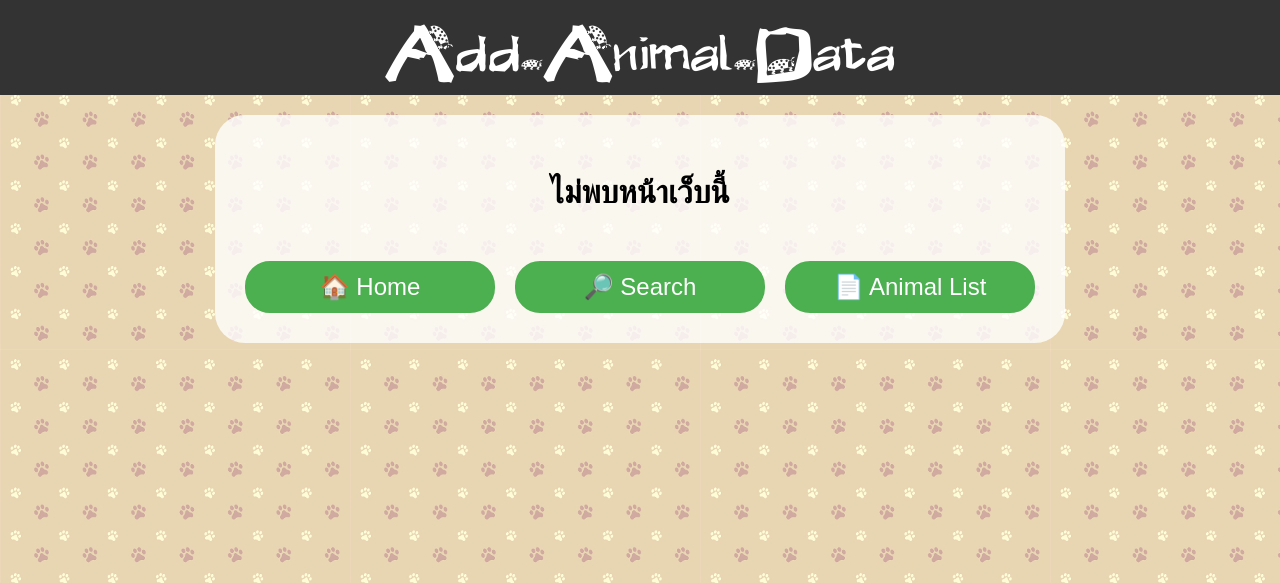
After one commit to ginzlennontk/Park, a Django app: page /animal/Lion in a window 1280 px wide. The commit adds this page. Shown: the top 583 px of the page. Run offline with Django 3.2, Linux system fonts and the light colour scheme; data comes from the database, SQL or seed files in the repository; both versions use the stored data as it was before the commit; some libraries are stand-ins or nearby versions.

Commit message:
add 'no page' page / edit list page(edit button color/ add image)

```diff
--- a/park/static/css/list.css
+++ b/park/static/css/list.css
@@ -111,8 +111,8 @@ background-color:rgba(255,255,255,0.8);
     transition-duration: 0.3s;
 	width: 600px;
     height: 180px;
-    color: white;
-    text-shadow: 1px 1px 0 #444;
+    background-color : white;
+
 }
 
 @media (min-width:1300px){
@@ -129,9 +129,8 @@ box-shadow: 0 8px 16px 0 rgba(0,0,0,0.2), 0 6px 20px 0 rgba(0,0,0,0.19);
     vertical-align: middle;
 }
 .block-list table{
-    color: white;
+    color: #444444;
     font-size:18px;
-    text-shadow: 1px 1px 0 #444;
 
 }
 .list-left {
@@ -140,9 +139,11 @@ box-shadow: 0 8px 16px 0 rgba(0,0,0,0.2), 0 6px 20px 0 rgba(0,0,0,0.19);
 
 .animal_name {
     font-size: 28px;
+    color: #222222;
+    text-shadow: 1px 1px 0 #777777;
 }
-.list_Mammal{background-color:#ac7339; }
-.list_Reptile{background-color:#ff4d4d; }
-.list_Bird{background-color:#04BF9D; }
-.list_Fish{background-color:#008CBA; }
-.list_Amphibian{background-color: #ff8533; }
+.list_Mammal{border: 5px solid #ac7339; }
+.list_Reptile{border: 5px solid #ff4d4d; }
+.list_Bird{border: 5px solid #04BF9D; }
+.list_Fish{border: 5px solid #008CBA; }
+.list_Amphibian{border: 5px solid #ff8533; }
--- /dev/null
+++ b/park/templates/park/no_page.html
@@ -0,0 +1,23 @@
+{% extends 'park/base.html' %}
+{% load static %}
+
+{% block title %}Add Animal{% endblock %}
+
+{% block style_n_script %}
+    <script src="https://ajax.googleapis.com/ajax/libs/jquery/3.2.1/jquery.min.js"></script>
+    <script src="{% static '/JS/add_picture.js' %}"></script>
+    <link rel="stylesheet" href="{% static '/css/list.css' %}">
+{% endblock %}
+
+{% block header %}
+<p id="main_page_head">Add Animal Data</p>
+{% endblock %}
+
+{% block content %}
+<div class="list_div">
+    <br><h1>ไม่พบหน้าเว็บนี้</h1><br>
+        <a href="{% url 'park:index' %}"><button class="button button_menu">&#127968; Home</button></a>
+        <a href="{% url 'park:search' %}"><button class="button button_menu">&#X1F50E; Search</button></a>
+        <a href="{% url 'park:index' %}"><button class="button button_menu">&#X1F4C4; Animal List</button></a>
+</div>
+{% endblock %}
--- a/park/urls.py
+++ b/park/urls.py
@@ -7,7 +7,7 @@ urlpatterns = [
     url(r'^about/$', views.about, name='about'),
     url(r'^search/$', views.search, name='search'),
     url(r'^add_animal/$', views.add_pending, name='add_animal'),
-    url(r'^(?P<class_name>[A-Za-z]+)/$', views.animal_list, name='animal_list'),
-    url(r'^animal/(?P<animal_name>[A-Za-z_]+)$', views.animal_data, name='animal_data'),
-    url(r'^animal/(?P<animal_name>[A-Za-z_]+)/add_pic/$', views.add_picture, name='add_picture'),
+    url(r'^(?P<class_name>[A-Za-z0-9ก-ฮ]+)/$', views.animal_list, name='animal_list'),
+    url(r'^animal/(?P<animal_name>[A-Za-z0-9ก-ฮ_]+)$', views.animal_data, name='animal_data'),
+    url(r'^animal/(?P<animal_name>[A-Za-z0-9ก-ฮ_]+)/add_pic/$', views.add_picture, name='add_picture'),
 ]
--- a/park/views.py
+++ b/park/views.py
@@ -22,14 +22,19 @@ def animal_list(request, class_name):
     elif(class_name in ('Mammal','Reptile','Bird','Fish','Amphibian')):
         animal_list = Animal.objects.filter(status="Published",class_name=class_name).order_by('thai_name')
     else:
-        raise Http404("Question does not exist")
+        return render(request, 'park/no_page.html')
     return render(request, 'park/animal_list.html',{'lists':animal_list,'all_class':all_class,'class_now':class_name})
 
 def animal_data(request, animal_name):
-    animal = Animal.objects.get(name=animal_name.replace('_', ' '))
-    image_list = animal.image.filter(status="Published").order_by('image')
-
-    return render(request, 'park/animal_data.html',{'animal':animal,'image_list':image_list})
+    try:
+        animal = Animal.objects.get(name=animal_name.replace('_', ' '))
+        image_list = animal.image.filter(status="Published").order_by('image')
+        if(animal.status == "Published"):
+            return render(request, 'park/animal_data.html',{'animal':animal,'image_list':image_list})
+        else:
+            raise
+    except:
+        return render(request, 'park/no_page.html')
 
 def search(request):
     animal_list = []
--- a/projectzoo/urls.py
+++ b/projectzoo/urls.py
@@ -19,6 +19,6 @@ from django.conf import settings
 from django.conf.urls.static import static
 
 urlpatterns = [
-    url(r'^park/', include('park.urls')),
     url(r'^admin/', admin.site.urls),
+    url(r'^', include('park.urls')),
 ] + static(settings.MEDIA_URL, document_root=settings.MEDIA_ROOT)
```
Also changed, not shown: park/templates/park/animal_list.html (+7 -2 lines), db.sqlite3 (deleted).
